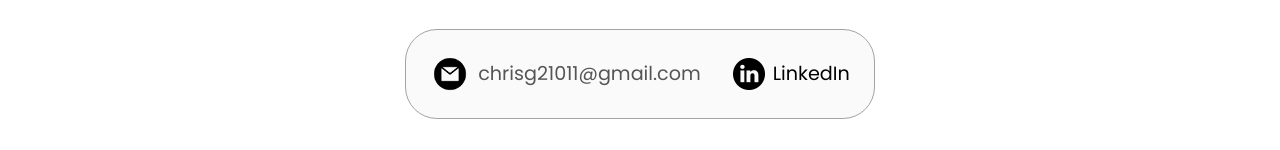
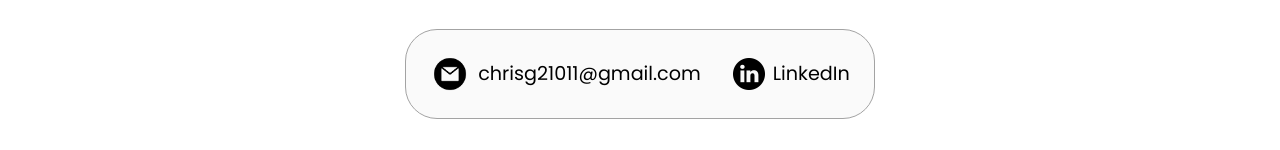
Before and after one commit to chrisglw/personalSite, a plain HTML site: page index.html in a window 1280 px wide. Shown: the part 3206-3356 px from the top of the page. Drawn offline with Linux system fonts and the light colour scheme.

Commit message:
fix email in contact section

```diff
--- a/index.html
+++ b/index.html
@@ -406,7 +406,7 @@
             class="icon contact-icon email-icon"
           />
           <p>
-            <a href="mailto:chrisg21011@gmail.com"></a>chrisg21011@gmail.com
+            <a href="mailto:chrisg21011@gmail.com">chrisg21011@gmail.com</a>
           </p>
         </div>
         <div class="contact-info-container">
```
